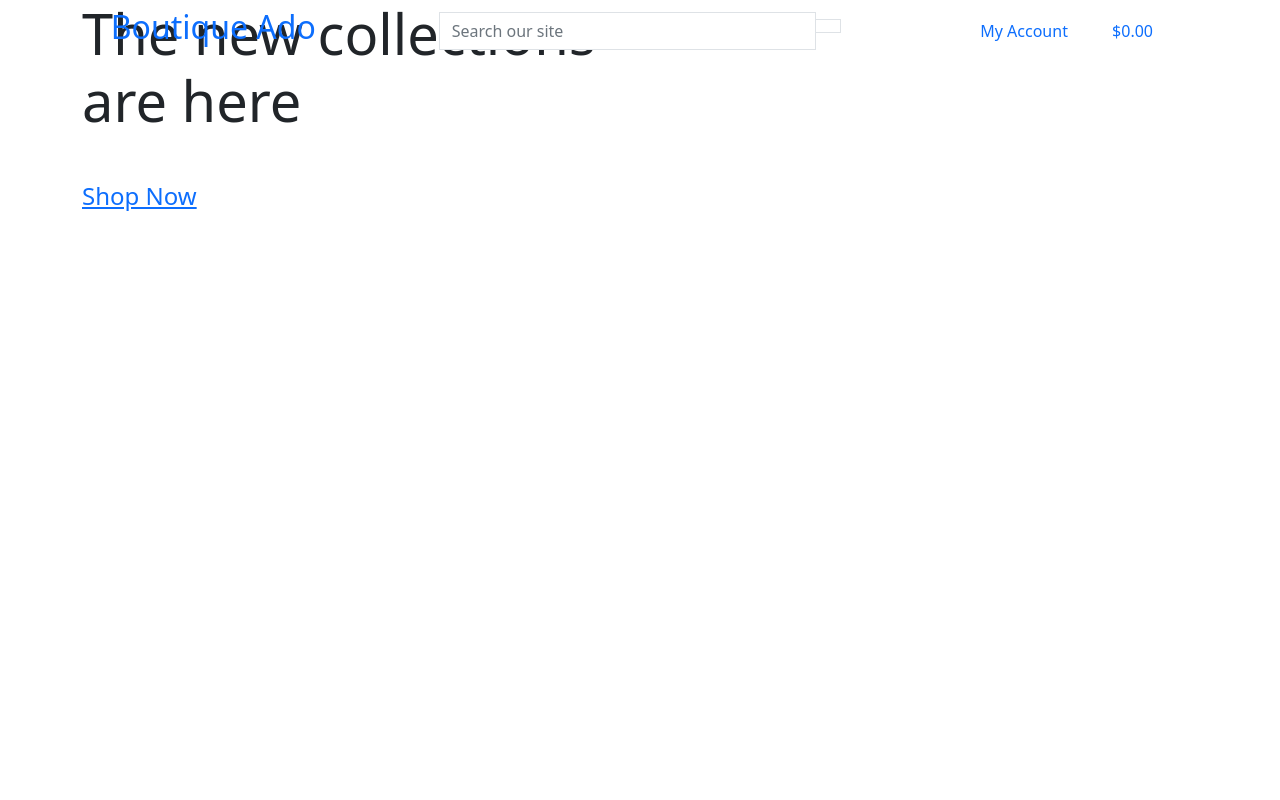
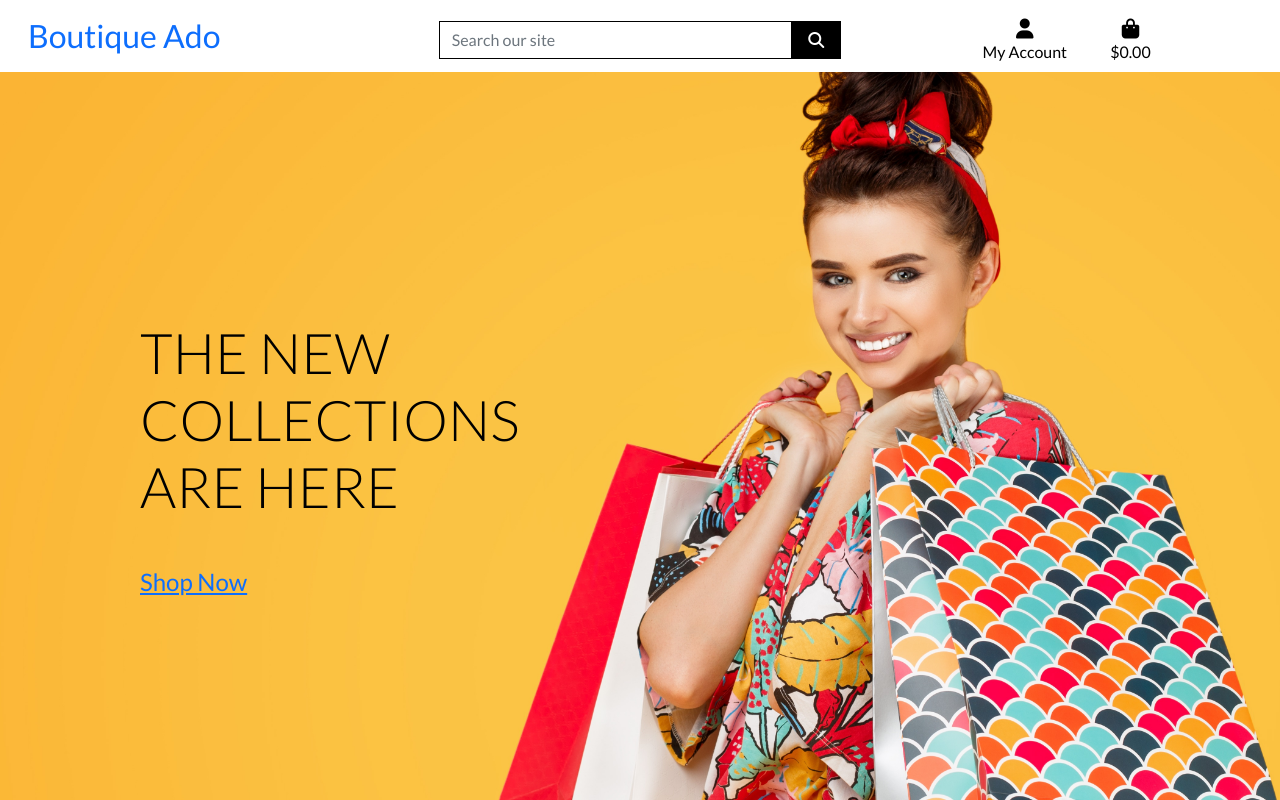
Before and after one commit to RussOakham/Boutique_ado, a Django app: page / in a window 1280 px wide. Run offline with Django 3.2, Linux system fonts and the light colour scheme; some libraries are stand-ins or nearby versions.

Commit message:
completed home page, header and css

```diff
--- a/boutiquer_ado/settings.py
+++ b/boutiquer_ado/settings.py
@@ -150,6 +150,10 @@ USE_TZ = True
 # https://docs.djangoproject.com/en/3.2/howto/static-files/
 
 STATIC_URL = '/static/'
+STATICFILES_DIRS = (os.path.join(BASE_DIR, 'static'),)
+
+MEDIA_URL = '/media/'
+MEDIA_ROOT = os.path.join(BASE_DIR, 'media')
 
 # Default primary key field type
 # https://docs.djangoproject.com/en/3.2/ref/settings/#default-auto-field
--- a/boutiquer_ado/urls.py
+++ b/boutiquer_ado/urls.py
@@ -15,9 +15,11 @@ Including another URLconf
 """
 from django.contrib import admin
 from django.urls import path, include
+from django.conf import settings
+from django.conf.urls.static import static
 
 urlpatterns = [
     path('admin/', admin.site.urls),
     path('accounts/', include('allauth.urls')),
     path('', include('home.urls')),
-]
+] + static(settings.MEDIA_URL, document_root=settings.MEDIA_ROOT)
--- /dev/null
+++ b/static/css/base.css
@@ -0,0 +1,81 @@
+html {
+    height: 100%;
+}
+
+body {
+    background: url('/media/homepage_background_cropped.jpg') no-repeat center center fixed;
+    background-size: cover;
+    height: calc(100vh - 164px);
+    color: #555;
+    font-family: 'Lato';
+}
+
+/* from Bulma */
+.icon {
+    align-items: center;
+    display: inline-flex;
+    justify-content: center;
+    height: 1.5rem;
+    width: 1.5rem;
+}
+
+.logo-font {
+    text-transform: uppercase;
+}
+
+.main-logo-link {
+    width: fit-content;
+}
+
+.shop-now-button {
+    background: black;
+    color: white;
+    min-width: 260px;
+}
+
+.btn-black {
+    background: black;
+    color: white;
+}
+
+.shop-now-button:hover,
+.shop-now-button:active,
+.shop-now-button:focus,
+.btn-black:hover,
+.btn-black:active,
+.btn-black:focus {
+    background: #222;
+    color: white;
+}
+
+.text-black {
+    color: #000 !important;
+}
+
+.border-black {
+    border: 1px solid black !important;
+}
+
+/* -------------------------------- Media Queries */
+
+/* Slightly larger container on xl screens */
+@media (min-width: 1200px) {
+  .container {
+    max-width: 80%;
+  }
+}
+
+/* fixed top navbar only on medium and up */
+@media (min-width: 992px) {
+    .fixed-top-desktop-only {
+        position: fixed;
+        top: 0;
+        right: 0;
+        left: 0;
+        z-index: 1030;
+    }
+
+    .header-container {
+        padding-top: 164px;
+    }
+}
--- a/templates/base.html
+++ b/templates/base.html
@@ -14,12 +14,16 @@
 
     {% block corecss %}
         <link href="https://cdn.jsdelivr.net/npm/bootstrap@5.0.1/dist/css/bootstrap.min.css" rel="stylesheet" integrity="sha384-+0n0xVW2eSR5OomGNYDnhzAbDsOXxcvSN1TPprVMTNDbiYZCxYbOOl7+AMvyTG2x" crossorigin="anonymous">
+        <link rel="preconnect" href="https://fonts.gstatic.com">
+        <link href="https://fonts.googleapis.com/css2?family=Lato:wght@100;300;400;700;900&display=swap" rel="stylesheet">
+        <link rel="stylesheet" href="{% static 'css/base.css' %}">
     {% endblock %}
 
     {% block extra_css %}
     {% endblock %}
 
     {% block corejs %}
+        <script src="https://kit.fontawesome.com/9991dd88f2.js" crossorigin="anonymous"></script>
         <script src="https://code.jquery.com/jquery-3.6.0.min.js" integrity="sha256-/xUj+3OJU5yExlq6GSYGSHk7tPXikynS7ogEvDej/m4=" crossorigin="anonymous"></script>
         <script src="https://cdn.jsdelivr.net/npm/bootstrap@5.0.1/dist/js/bootstrap.bundle.min.js" integrity="sha384-gtEjrD/SeCtmISkJkNUaaKMoLD0//ElJ19smozuHV6z3Iehds+3Ulb9Bn9Plx0x4" crossorigin="anonymous"></script>
     {% endblock %}
@@ -31,7 +35,7 @@
   </head>
   <body>
     <header class="container-fluid fixed-top">
-        <div class="row">
+        <div id="topnav" class="row bg-white pt-lg-2 d-none d-lg-flex">
             <div class="col-12 col-lg-4 my-auto py-1 py-lg-0 text-center text-lg-left">
                 <a href="{% url 'home' %}" class="nav-link main-logo-link">
                     <h2>Boutique Ado</h2>
```
Also changed, not shown: media/homepage_background_cropped.jpg (added).
